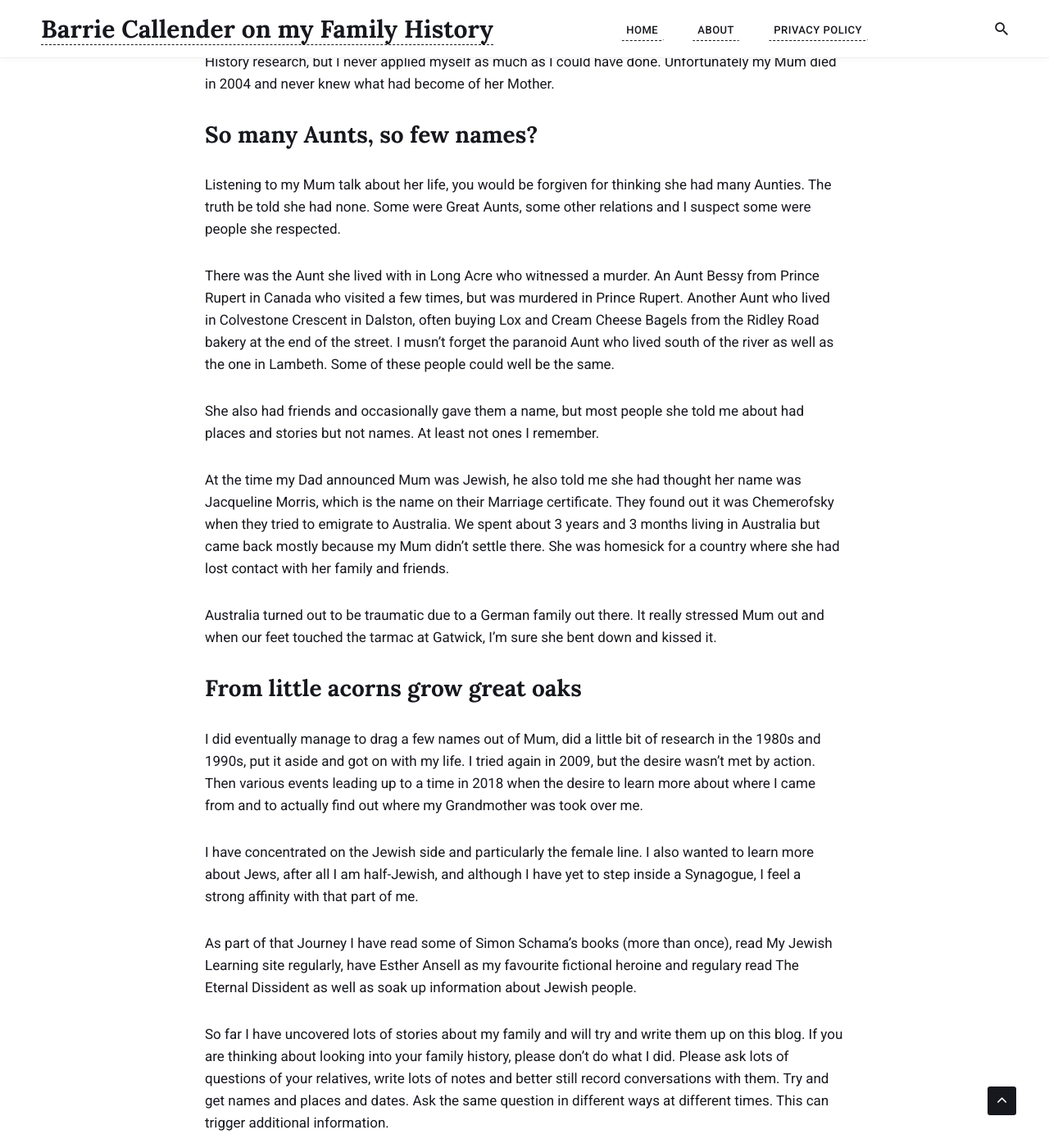
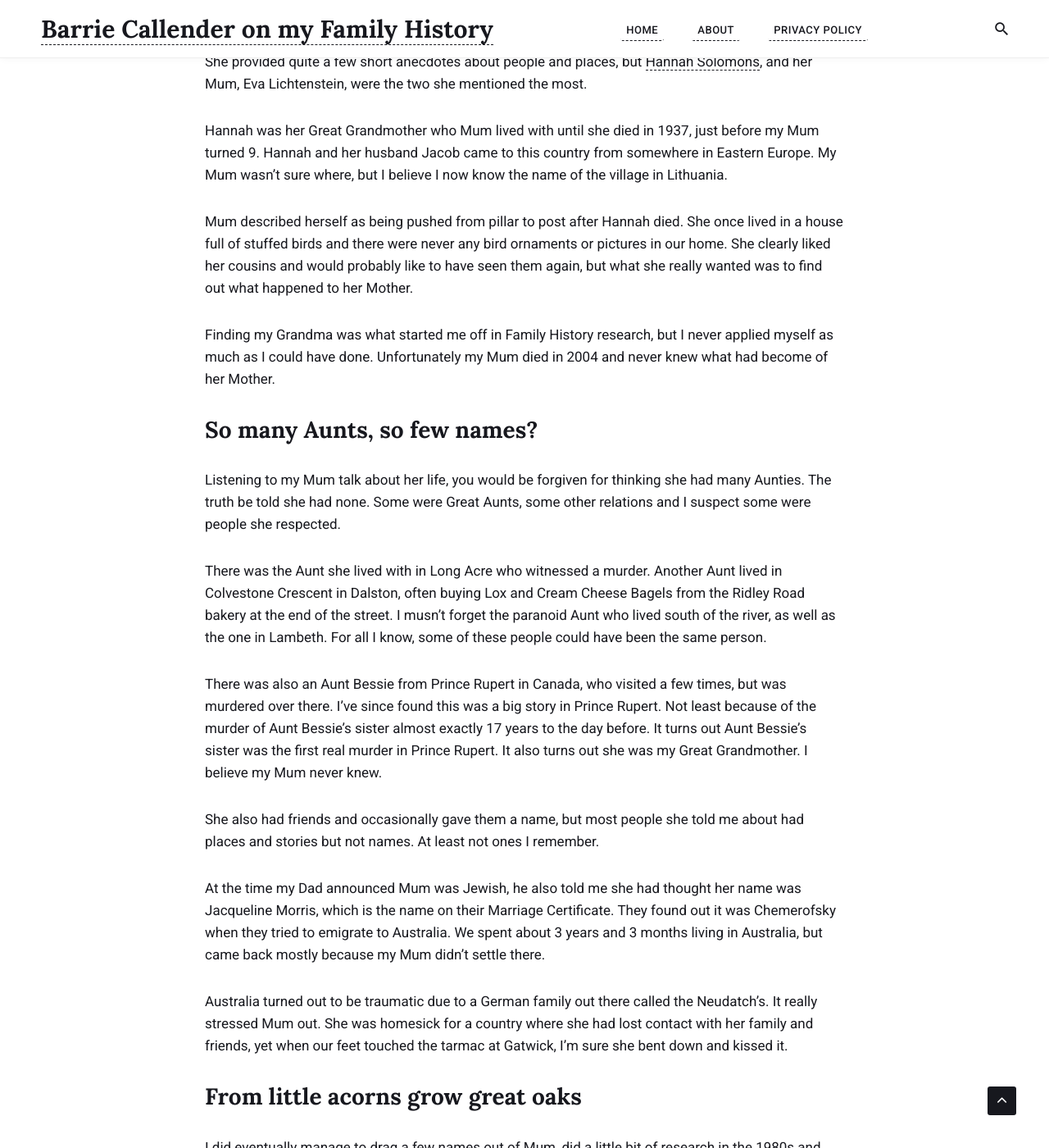
Before and after one commit to callenb/callenb.github.io, a Jekyll site: the page built from _posts/2019-07-31-wheres-grandma.md, in a window 1280 px wide and 1400 px high, scrolled down 1876 px. Shown: the whole window at 82% size. Built offline with Jekyll 4.4.1, drawn with Linux system fonts in a browser that asks for light colours; nearby versions of some CDN libraries; a script that is not in the unit is left out; some of the changed text lies outside the part shown.

Commit message:
poat: updated as part of refactoring

```diff
--- a/_posts/2019-07-31-wheres-grandma.md
+++ b/_posts/2019-07-31-wheres-grandma.md
@@ -1,45 +1,57 @@
 ---
 layout: post
 title: "Where's Grandma"
-description: Before my Mum died in 2004, she often talked to me about her Mother who she had lost contact with and wanted to know what happened to her. Me finding my Grandma has lead to me learning about my Jewish heritage.
+description: Before my Mum died in 2004, she often talked to me about her Mother, Eva Lichtenstein, who she had lost contact with, and wanted to know what happened to her. I began looking for my Grandma and so far I have discovered some extraordinary family history.
 date: 2019-07-31T22:46:40+01:00
 image: '/images/1928/FH-Photo-Eva-Lichtenstein.jpg'
 ---
-This is a photo of Eva Lichtenstein, who was my maternal Grandmother who I never met.  She is Jewish. I learned my Mum was Jewish from my Dad when I was about 9 years old.  Mum had always been too scared to mention it to anyone just in case they turned against her.
+This is a photo of Eva Lichtenstein, who is my maternal Grandmother.  When I was nearly 10 years old, my Dad told me my Mum was Jewish.  When Mum found out, she insisted on making me promise not to tell anyone.  She worried how people would react if they knew.
 
-She was concerned when I ended up in the German half at school designating it as the foreign language for me to learn, rather than French.
+My Mum was 11 years old at the start of World War II.  She was evacuated from London to Exmouth in Devon.  Like many evacuees, she returned to London before the end of the war, and when it finished she was just 17 years old and working as a waitress in central London.
 
-My Mum was 11 years old when she was evacuated from London at the start of World War 2 and was 17 when it ended in 1945.  Germany was the very last country in the world she would ever want to go to.  It was a fear she lived with all her adult life.
+Five years after the end of the war, she saw her Mum for the last time, as they fell out over a ring she'd been left by a murdered aunt.  Mum never received the ring, but my Grandma didn't believe her.  I now know she never received it, and why.
+
+I entered secondary school fairly soon after I found out my Mum was Jewish.  I was put into the German half and expected to learn German as a foreign language.  Mum said it was a little like Yiddish, but she made it clear she would never want to go to Germany.  It was a fear she lived with all her adult life.
 
 I can't imagine how that felt for her.
 
-Now her secret was out, I was full of questions and she was full of stories and a few vague answers.  She provided quite a few short anecdotes about people and places, but [Hannah Solomons](/2019/10/20/hannah-and-jacob-solomons.html), who was her Great Grandmother and her Mum, Eva Lichtenstein, were the two she missed the most.
+Now her secret was out, I was full of questions and she was full of stories and a few vague answers.  She provided quite a few short anecdotes about people and places, but [Hannah Solomons](/2019/10/20/hannah-and-jacob-solomons.html), and her Mum, Eva Lichtenstein, were the two she mentioned the most.
 
-She was an 8 year old girl when Hannah died in January 1937, but she last saw her Mother in 1949 and always wanted to know what happened to her.  Finding my Grandma was what started me off in Family History research, but I never applied myself as much as I could have done.  Unfortunately my Mum died in 2004 and never knew what had become of her Mother.
+Hannah was her Great Grandmother who Mum lived with until she died in 1937, just before my Mum turned 9.  Hannah and her husband Jacob came to this country from somewhere in Eastern Europe.  My Mum wasn't sure where, but I believe I now know the name of the village in Lithuania.
+
+Mum described herself as being pushed from pillar to post after Hannah died.  She once lived in a house full of stuffed birds and there were never any bird ornaments or pictures in our home.  She clearly liked her cousins and would probably like to have seen them again, but what she really wanted was to find out what happened to her Mother.
+
+Finding my Grandma was what started me off in Family History research, but I never applied myself as much as I could have done.  Unfortunately my Mum died in 2004 and never knew what had become of her Mother.
 
 ## So many Aunts, so few names?
 
 Listening to my Mum talk about her life, you would be forgiven for thinking she had many Aunties.  The truth be told she had none.  Some were Great Aunts, some other relations and I suspect some were people she respected.
 
-There was the Aunt she lived with in Long Acre who witnessed a murder.  An Aunt Bessy from Prince Rupert in Canada who visited a few times, but was murdered in Prince Rupert. Another Aunt who lived in Colvestone Crescent in Dalston, often buying Lox and Cream Cheese Bagels from the Ridley Road bakery at the end of the street.  I musn't forget the paranoid Aunt who lived south of the river as well as the one in Lambeth.  Some of these people could well be the same.
+There was the Aunt she lived with in Long Acre who witnessed a murder.  Another Aunt lived in Colvestone Crescent in Dalston, often buying Lox and Cream Cheese Bagels from the Ridley Road bakery at the end of the street.  I musn't forget the paranoid Aunt who lived south of the river, as well as the one in Lambeth.  For all I know, some of these people could have been the same person.
+
+There was also an Aunt Bessie from Prince Rupert in Canada, who visited a few times, but was murdered over there.  I've since found this was a big story in Prince Rupert.  Not least because of the murder of Aunt Bessie's sister almost exactly 17 years to the day before.  It turns out Aunt Bessie's sister was the first real murder in Prince Rupert.  It also turns out she was my Great Grandmother.  I believe my Mum never knew.
 
 She also had friends and occasionally gave them a name, but most people she told me about had places and stories but not names. At least not ones I remember.
 
-At the time my Dad announced Mum was Jewish, he also told me she had thought her name was Jacqueline Morris, which is the name on their Marriage certificate.  They found out it was Chemerofsky when they tried to emigrate to Australia.  We spent about 3 years and 3 months living in Australia but came back mostly because my Mum didn't settle there.  She was homesick for a country where she had lost contact with her family and friends.
+At the time my Dad announced Mum was Jewish, he also told me she had thought her name was Jacqueline Morris, which is the name on their Marriage Certificate.  They found out it was Chemerofsky when they tried to emigrate to Australia.  We spent about 3 years and 3 months living in Australia, but came back mostly because my Mum didn't settle there.
 
-Australia turned out to be traumatic due to a German family out there.  It really stressed Mum out and when our feet touched the tarmac at Gatwick, I'm sure she bent down and kissed it.
+Australia turned out to be traumatic due to a German family out there called the Neudatch's.  It really stressed Mum out.  She was homesick for a country where she had lost contact with her family and friends, yet when our feet touched the tarmac at Gatwick, I'm sure she bent down and kissed it.
 
 ## From little acorns grow great oaks
 
-I did eventually manage to drag a few names out of Mum, did a little bit of research in the 1980s and 1990s, put it aside and got on with my life.  I tried again in 2009, but the desire wasn't met by action.  Then various events leading up to a time in 2018 when the desire to learn more about where I came from and to actually find out where my Grandmother was took over me.
+I did eventually manage to drag a few names out of Mum, did a little bit of research in the 1980s and 1990s, put it aside and got on with my life.  My Mum died in 2004 and a few years later I tried again in 2009, but the desire wasn't met by action.
 
-I have concentrated on the Jewish side and particularly the female line.  I also wanted to learn more about Jews, after all I am half-Jewish, and although I have yet to step inside a Synagogue, I feel a strong affinity with that part of me.
+The rise of antisemitism in the world at large, and the Labour Party in particular, of which I am a member, lead me up to a time in 2018 when the desire to honour my Mum's quest to find my Grandma, took over me.
 
-As part of that Journey I have read some of Simon Schama's books (more than once), read My Jewish Learning site regularly, have Esther Ansell as my favourite fictional heroine and regulary read The Eternal Dissident as well as soak up information about Jewish people.
+I have concentrated on the female line through my Grandmother.  I am in contact with a wonderful second cousin who does a great job with my Grandfather's side.  I also want to learn more about Jews.  I was very close to my Mum, she taght me how to cook and bake, much of it forgotten now.  I am half-Jewish, and although I have yet to step inside a Synagogue, I feel a need to get more in touch with my inner Jew.
 
-So far I have uncovered lots of stories about my family and will try and write them up on this blog.  If you are thinking about looking into your family history, please don't do what I did.  Please ask lots of questions of your relatives, write lots of notes and better still record conversations with them.  Try and get names and places and dates.  Ask the same question in different ways at different times.  This can trigger additional information.
+As part of that Journey I have read some of Simon Schama's books (more than once), read My Jewish Learning site regularly, have Esther Ansell as my favourite fictional heroine and regulary read books by Jewish authors.
 
-I seriously began my research based on the following notes, which I have also reproduce as they were on the now fading paper I still have.
+So far I have uncovered lots of stories about my family and will try and write them up on this blog.
+
+If you are thinking about looking into your family history, please don't do what I did.  Please ask lots of questions of your relatives, write lots of notes and better still record conversations with them.  Try and get names and places and dates.  Ask the same question in different ways at different times.  This can trigger additional information.
+
+I seriously began my research based on the following notes, which I have also reproduced as they are on the now fading paper I still have.
 
 {% include image.html url="/images/NOTES-page-1.png" dimensions="width='100%'" caption="First page of the original notes from my Mum" %}
 
```
